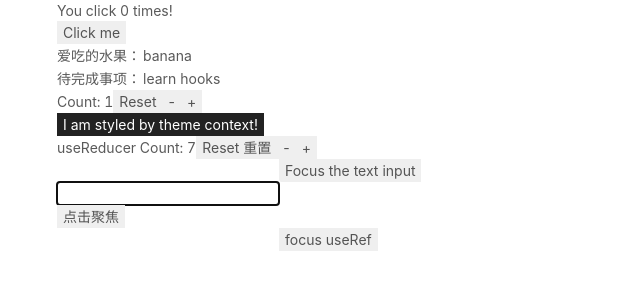
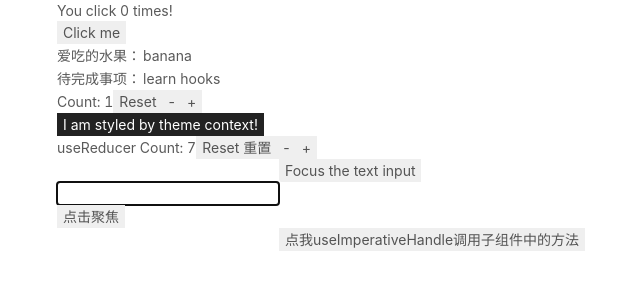
Before and after one commit to 7986LiChang/my-react-app, a React app: page / in a window 1280 px wide. Shown: the top 300 px of the page, without its empty margins (208-848 px from the left). Built offline with nearby package versions, Linux system fonts and the light colour scheme.

Commit message:
useImperativeHandle 与 forwardRef

```diff
--- a/src/App.jsx
+++ b/src/App.jsx
@@ -14,7 +14,8 @@ import {CounterUseReducer} from './component/hook/useReducer';
 import UseRefInFunction from "./component/refsAndDom/refsInFunction";
 // import RefCallback from './component/refsAndDom/refsCallback';
 import RefsCallbackDelivery from './component/refsAndDom/refsCallbackDelivery';
-import {UseRefTextInputWithFocusButton} from './component/hook/useRef';
+// import {UseRefTextInputWithFocusButton} from './component/hook/useRef';
+import {UseImperativeHandle} from './component/hook/useImperativeHandle';
 
 export default class App extends React.Component{
     render() {
@@ -30,7 +31,8 @@ export default class App extends React.Component{
                 <UseRefInFunction />
                 {/*<RefCallback />*/}
                 <RefsCallbackDelivery />
-                <UseRefTextInputWithFocusButton />
+                {/*<UseRefTextInputWithFocusButton />*/}
+                <UseImperativeHandle />
             </div>
         );
     }
--- /dev/null
+++ b/src/component/hook/useImperativeHandle.jsx
@@ -0,0 +1,42 @@
+/**
+ * @file useImperativeHandle.js
+ * @author: cdlichang1
+ * @describe: useImperativeHandle，使用ref时自定义暴露给父组件的实例值。结合forwardRef在函数组件中使用ref
+ * @create: 2020-04-15 17:09
+ */
+import React, {useRef, useImperativeHandle} from 'react';
+
+// forwardRef会返回一个组件。接受渲染函数作为参数，入参包括props和ref。可以将接受的ref属性转发到其组件树中
+const MyFancyInput = React.forwardRef((props, ref) => {
+    const inputRef = useRef(null);
+    // 将focusElement方法暴露给父组件。传入ref和create方法，ref实例上挂载方法
+    useImperativeHandle(ref, () => ({
+        focusElement: () => {
+            inputRef.current.focus();
+            console.log('子组件中方法触发')
+        }
+    }));
+
+    return (
+        <input type="text" ref={inputRef}/>
+    )
+});
+
+const UseImperativeHandle = () => {
+    const inputRef = useRef(null);
+
+    const onButtonClick = () => {
+        inputRef.current.focusElement();
+    };
+
+    return (
+        <div>
+            <MyFancyInput ref={inputRef}/>
+            <button onClick={onButtonClick}>点我useImperativeHandle调用子组件中的方法</button>
+        </div>
+    )
+};
+
+export {
+    UseImperativeHandle
+}
```
